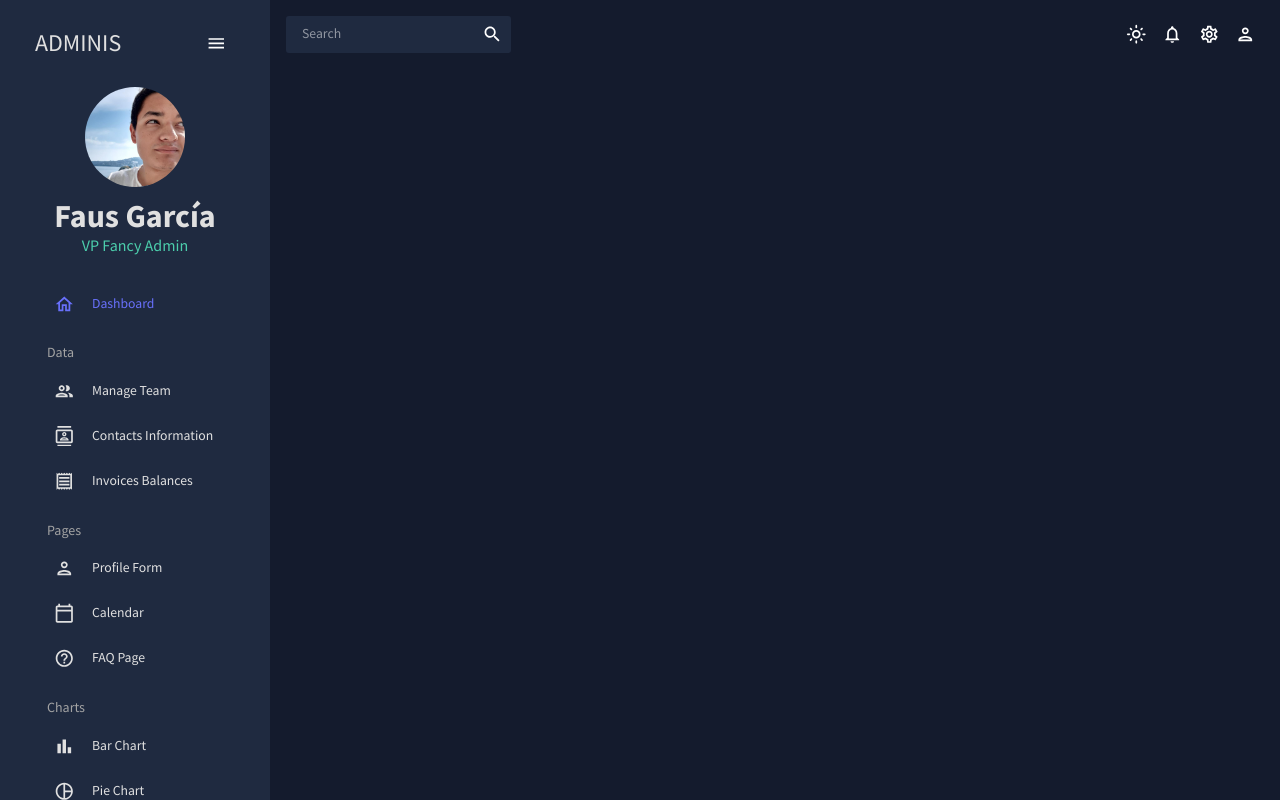
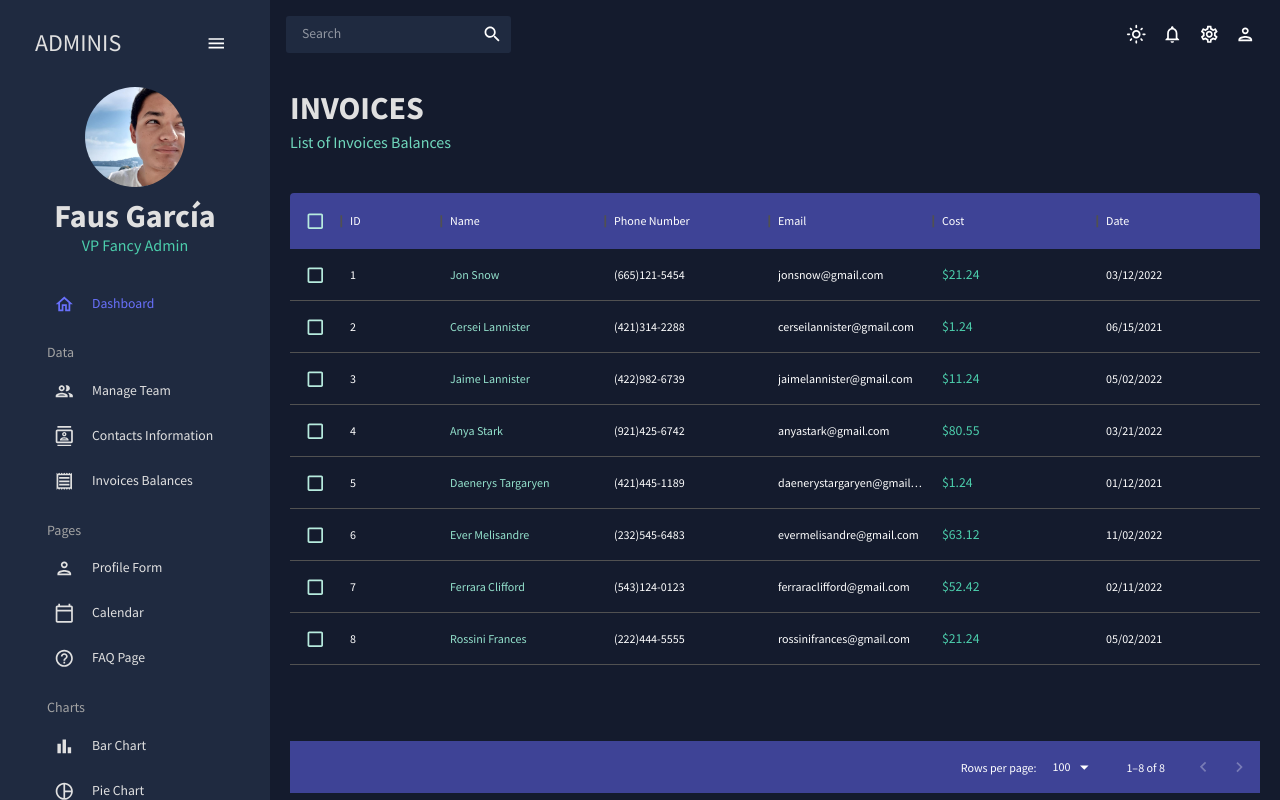
Before and after one commit to faustino-garcia/React-Dashboard, a React (Create React App) app: page /invoices in a window 1280 px wide. Built offline with nearby package versions, Linux system fonts and the light colour scheme.

Commit message:
Invoices component/page created (Data section finished)

```diff
--- a/src/App.js
+++ b/src/App.js
@@ -5,7 +5,7 @@
 import Sidebar from "./scenes/global/Sidebar.jsx";
 import Dashboard from "./scenes/dashboard";
 import Team from "./scenes/team";
-// import Invoices from "./scenes/invoices";
+import Invoices from "./scenes/invoices";
 import Contacts from "./scenes/contacts";
 // import Bar from "./scenes/bar";
 // import Form from "./scenes/form";
@@ -31,7 +31,7 @@
               <Route path="/" element={<Dashboard/>} />
               <Route path="/team" element={<Team/>} />
               <Route path="/contacts" element={<Contacts/>} />
-              {/* <Route path="/invoices" element={<Invoices/>} /> */}
+              <Route path="/invoices" element={<Invoices/>} />
               {/* <Route path="/bar" element={<Bar/>} /> */}
               {/* <Route path="/form" element={<Form/>} /> */}
               {/* <Route path="/line" element={<Line/>} /> */}
--- /dev/null
+++ b/src/scenes/invoices/index.jsx
@@ -0,0 +1,69 @@
+import { Box, Typography, useTheme } from "@mui/material";
+import { DataGrid } from "@mui/x-data-grid";
+import { tokens } from "../../theme";
+import { mockDataInvoices } from "../../data/mockData";
+import Header from "../../components/Header";
+
+const Invoices = () => {
+  const theme = useTheme();
+  const colors = tokens(theme.palette.mode);
+
+  const columns = [
+    {field: "id", headerName: "ID"},
+    {field: "name", headerName: "Name", flex: 1, cellClassName: "name-column--cell"},
+    {field: "phone", headerName: "Phone Number", flex: 1},
+    {field: "email", headerName: "Email", flex: 1},
+    {
+      field: "cost",
+      headerName: "Cost",
+      flex: 1,
+      renderCell: ( params ) => (
+        <Typography color={ colors.greenAccent[500] }>
+          ${params.row.cost}
+        </Typography>
+      ),
+    },
+    {field: "date", headerName: "Date", flex: 1},
+  ];
+
+  return (
+    <Box m="20px">
+      <Header title="INVOICES" subtitle="List of Invoices Balances" />
+      <Box m="40px 0 0 0" height="75vh" sx={{
+        "& .MuiDataGrid-root": {
+          border: "none",
+        },
+        "& .MuiDataGrid-cell": {
+          borderBottom: "none",
+        },
+        "& .name-column--cell": {
+          color: colors.greenAccent[300],
+        },
+        "& .MuiDataGrid-columnHeaders": {
+          backgroundColor: colors.blueAccent[700],
+          borderBottom: "none",
+        },
+        "& .MuiDataGrid-vitualScroller": {
+          backgroundColor: colors.primary[400],
+        },
+        "& .MuiDataGrid-footerContainer": {
+          borderTop: "none",
+          backgroundColor: colors.blueAccent[700],
+        },
+        "& .MuiCheckbox-root": {
+          color: `${ colors.greenAccent[200] } !important`,
+        }
+      }}
+      >
+        <DataGrid
+          rows={mockDataInvoices}
+          columns={columns}
+          checkboxSelection
+        />
+      </Box>
+    </Box>
+  );
+
+};
+
+export default Invoices;
```
